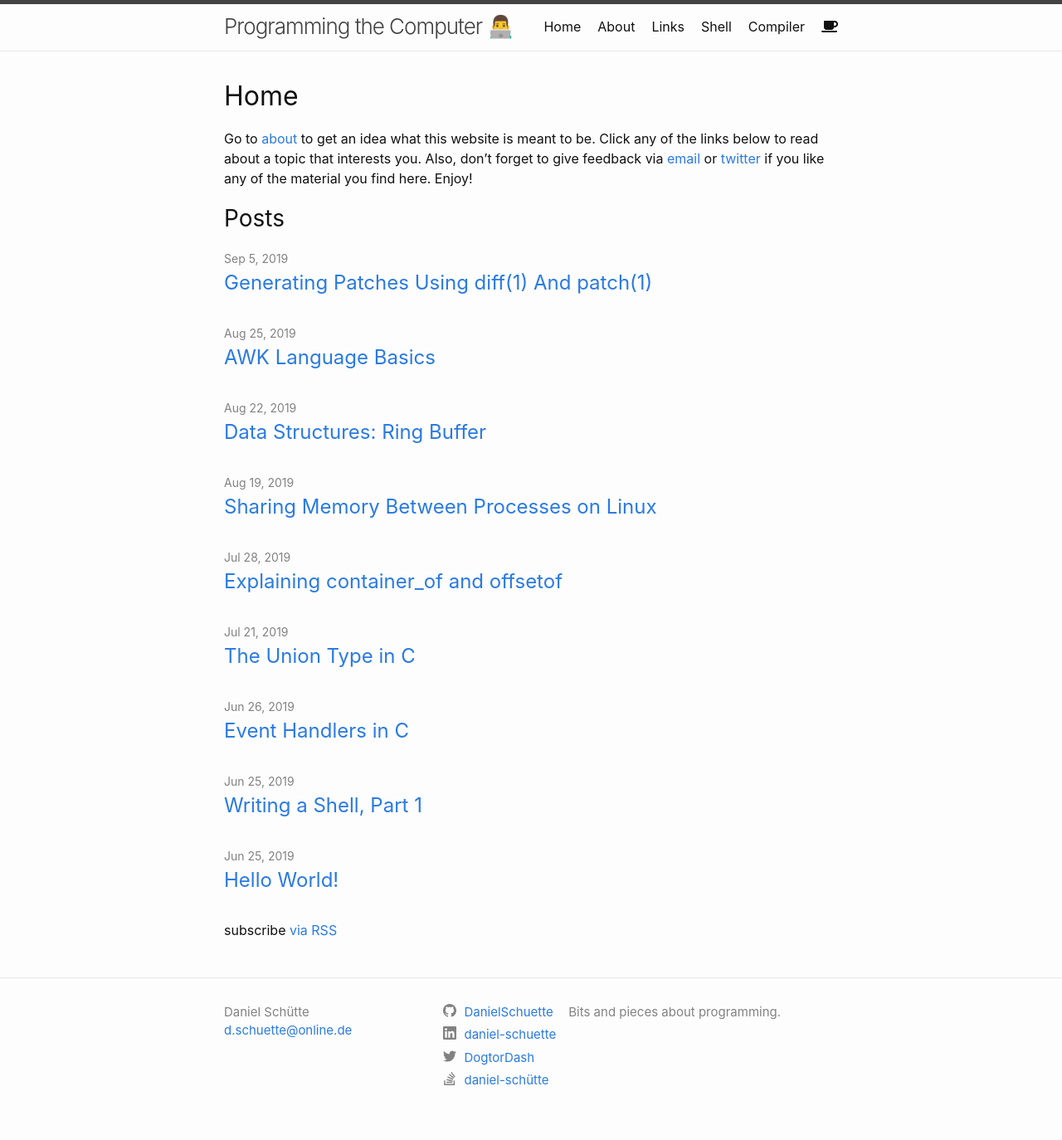
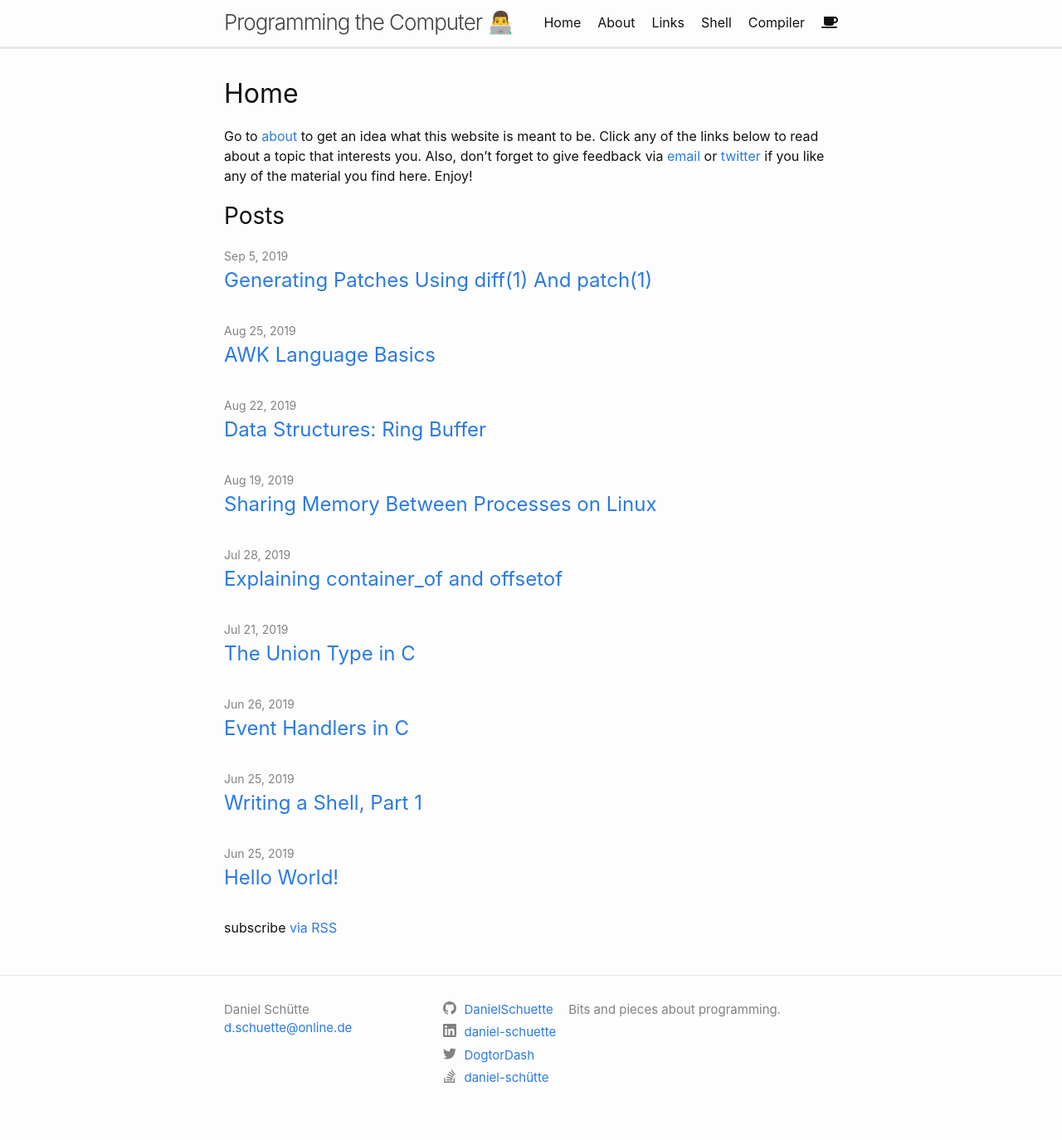
Before and after one commit to DanielSchuette/DanielSchuette.github.io, a Jekyll site: the page built from index.md, in a window 1280 px wide. Shown: the whole page at 83% size. Built offline with Jekyll 4.4.1, drawn with Linux system fonts in a browser that asks for light colours; nearby versions of some CDN libraries; some web fonts are replaced.

Commit message:
remove top border (black and ugly)

```diff
--- a/_sass/minima/_layout.scss
+++ b/_sass/minima/_layout.scss
@@ -2,8 +2,8 @@
  * Site header
  */
 .site-header {
-  border-top: 5px solid $grey-color-dark;
-  border-bottom: 1px solid $grey-color-light;
+  // border-top: 5px solid $grey-color-dark;
+  border-bottom: 3px solid $grey-color-light;
   min-height: $spacing-unit * 1.865;
 
   // Positioning context for the mobile navigation icon
```
